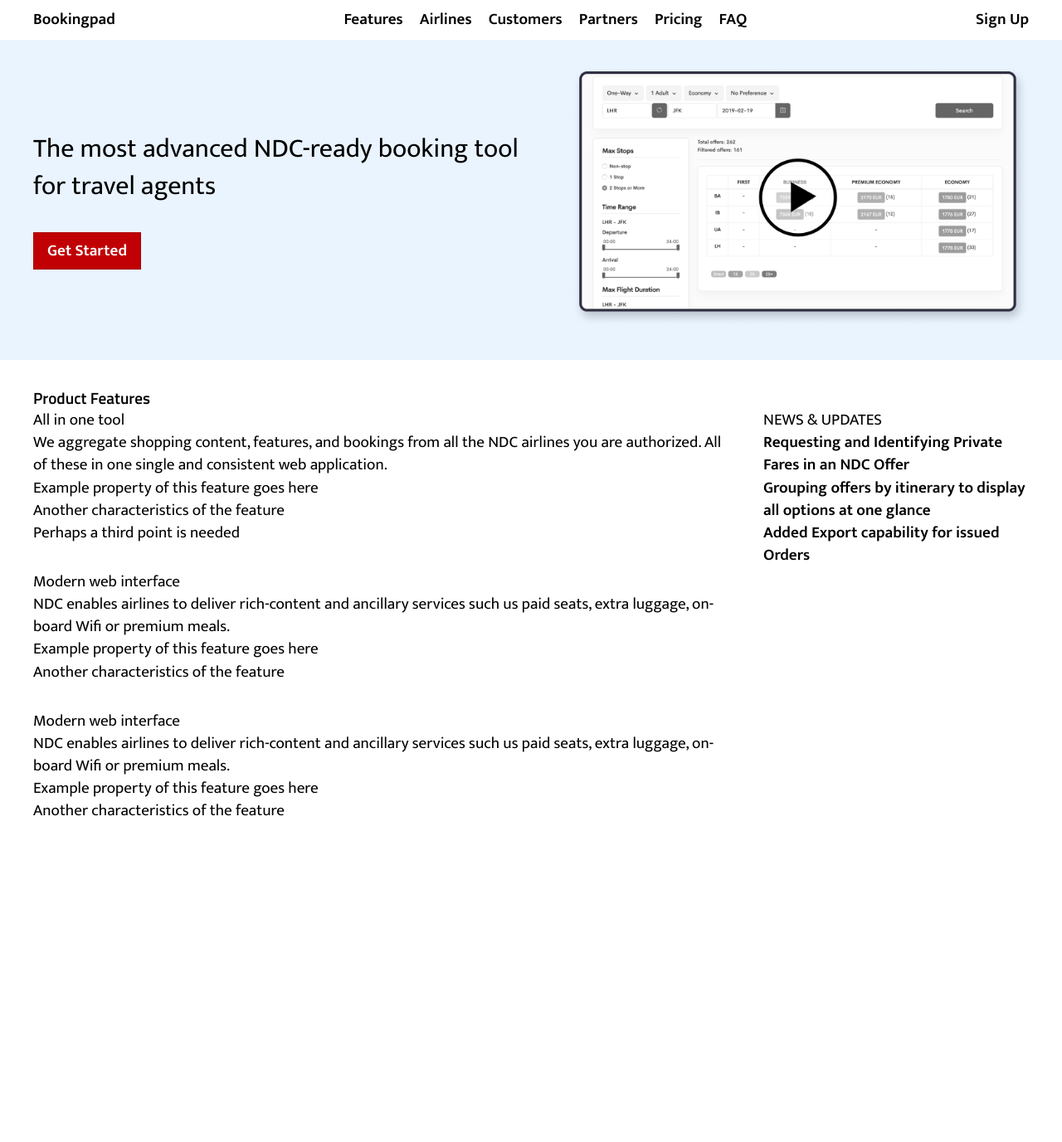
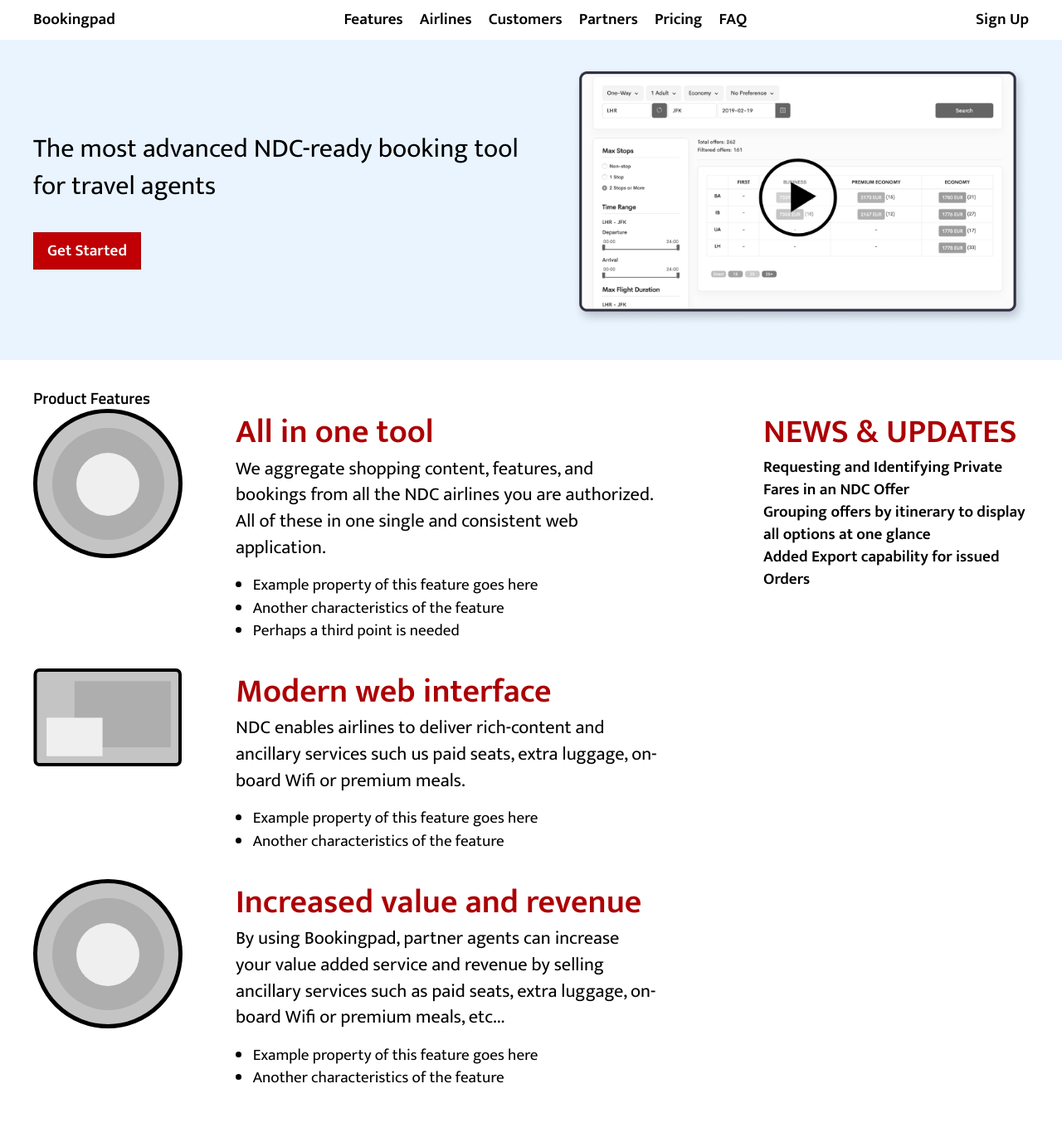
Before and after one commit to tripsimian-labs/bookingpad-web, a Jekyll site: the page built from index.md, in a window 1280 px wide. Shown: the whole page at 83% size. Built offline with Jekyll 4.4.1, drawn with Linux system fonts in a browser that asks for light colours; before the commit the page ends 1055 px from its top, so only the background shows below that.

Commit message:
Add featuresItem grid and styles

```diff
--- a/_layouts/main.html
+++ b/_layouts/main.html
@@ -72,6 +72,10 @@
           <div class="homeFeaturesGrid">
             <div class="homeFeaturesList">
               <div class="homeFeaturesItem">
+                <div class="homeFeaturesImg">
+                  <img src="/assets/images/imgFeat-01.svg" alt="">
+                </div>
+                <div class="homeFeaturesText">
                   <h3>
                     All in one tool
                   </h3>
@@ -88,12 +92,18 @@
                     <li>Perhaps a third point is needed</li>
                   </ul>
                 </div>
+              </div>
               <div class="homeFeaturesItem">
+                <div class="homeFeaturesImg">
+                  <img src="/assets/images/imgFeat-02.svg" alt="">
+                </div>
+                <div class="homeFeaturesText">
                   <h3>
                     Modern web interface
                   </h3>
                   <p>
-                  NDC enables airlines to deliver rich-content and ancillary services such us paid seats, extra luggage,
+                    NDC enables airlines to deliver rich-content and ancillary services such us paid seats, extra
+                    luggage,
                     on-board Wifi or
                     premium meals.
                   </p>
@@ -102,15 +112,17 @@
                     <li>Another characteristics of the feature</li>
                   </ul>
                 </div>
+              </div>
               <div class="homeFeaturesItem">
+                <div class="homeFeaturesImg">
+                  <img src="/assets/images/imgFeat-01.svg" alt="">
+                </div>
+                <div class="homeFeaturesText">
                   <h3>
-                  Modern web interface
+                    Increased value and revenue
                   </h3>
                   <p>
-                  NDC enables airlines to deliver rich-content and ancillary services such us paid seats, extra luggage,
-                  on-board Wifi
-                  or
-                  premium meals.
+                    By using Bookingpad, partner agents can increase your value added service and revenue by selling ancillary services such as paid seats, extra luggage, on-board Wifi or premium meals, etc...
                   </p>
                   <ul>
                     <li>Example property of this feature goes here</li>
@@ -118,6 +130,8 @@
                   </ul>
                 </div>
               </div>
+            </div>
+
             <div class="homeUpdates">
               <h3>
                 NEWS & UPDATES
--- a/_sass/layout.scss
+++ b/_sass/layout.scss
@@ -126,16 +126,38 @@
 
 .homeFeatures {
   padding: 2rem 1rem;
+
   &Grid {
     display: grid;
     grid-template-columns: 1fr;
     @media only screen and (min-width: 960px) {
       grid-template-columns: 1fr 320px;
-      grid-gap: 3rem;
-
+      grid-gap: 8rem;
     }
   }
+
   &Item {
+    display: grid;
+    grid-template-columns: 180px 1fr;
+    grid-gap: 4rem;
     margin-bottom: 2rem;
+
+    ul {
+      margin-left: 1.3rem;
+      li {
+        list-style-type: disc;
+      }
+    }
+  }
+
+  h3 {
+    color: $redDark;
+    font-size: 2.5rem;
+    font-weight: 600;
+  }
+
+  p {
+    font-size: 1.4rem;
+    margin-bottom: 1rem;
   }
 }
```
Also changed, not shown: assets/images/imgFeat-01.svg (added), assets/images/imgFeat-02.svg (added), assets/images/imgFeat-03.svg (added). Lines whose indentation alone changed are shown as unchanged.
